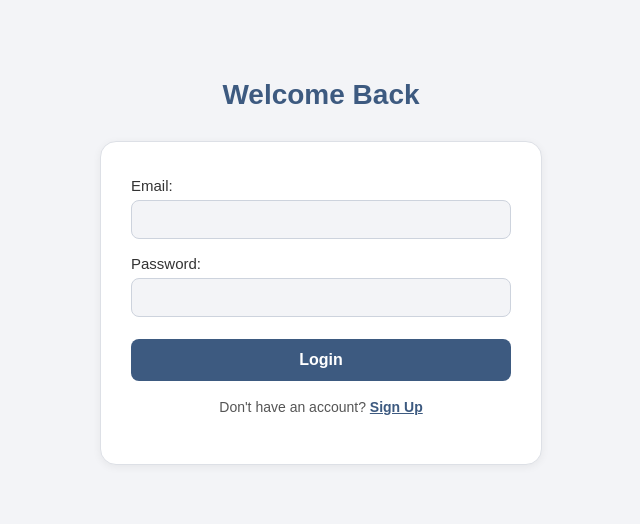
After one commit to nish-coder04/AI--interview--coach, a Flask app: page /login in a window 1280 px wide. The commit adds this page. Shown: the top 524 px of the page, without its empty margins (319-959 px from the left). Run offline with Flask 3, Linux system fonts and the light colour scheme.

Commit message:
Day 39 - Added signup, login, logout with password hashing and route protection

```diff
--- a/app.py
+++ b/app.py
@@ -9,6 +9,8 @@ from anthropic import Anthropic
 from google import genai
 from google.genai import types
 from dotenv import load_dotenv
+from werkzeug.security import generate_password_hash, check_password_hash
+from functools import wraps
 
 load_dotenv(override=True)
 client = Anthropic(api_key=os.getenv("ANTHROPIC_API_KEY"))
@@ -54,6 +56,13 @@ def init_db():
         date TEXT
     )
 """)
+    cursor.execute("""
+    CREATE TABLE IF NOT EXISTS users (
+        id INTEGER PRIMARY KEY AUTOINCREMENT,
+        email TEXT UNIQUE NOT NULL,
+        password_hash TEXT NOT NULL
+    )
+""")
     conn.commit()
     conn.close()
 
@@ -61,12 +70,23 @@ def init_db():
 init_db()
 
 
+def login_required(f):
+    @wraps(f)
+    def decorated_function(*args, **kwargs):
+        if "user_id" not in session:
+            return redirect("/login")
+        return f(*args, **kwargs)
+    return decorated_function
+
+
 @app.route("/")
+@login_required
 def home():
     return render_template("index.html")
 
 
 @app.route("/interview")
+@login_required
 def interview():
     questions = session.get("questions")
     current_index = session.get("current_index")
@@ -92,6 +112,7 @@ def interview():
 
 
 @app.route("/next", methods=["GET", "POST"])
+@login_required
 def next_question():
     if request.method == "POST":
         answer = request.form.get("answer", "")
@@ -139,6 +160,7 @@ def next_question():
 
 
 @app.route("/previous")
+@login_required
 def previous_question():
     if session["current_index"] > 0:
         session["current_index"] -= 1
@@ -146,6 +168,7 @@ def previous_question():
 
 
 @app.route("/timeup")
+@login_required
 def timeup():
     questions = session.get("questions")
     answers = session.get("answers")
@@ -166,16 +189,19 @@ def timeup():
 
 
 @app.route("/company")
+@login_required
 def company():
     return render_template("company.html")
 
 
 @app.route("/select/<company>")
+@login_required
 def select_company(company):
     return render_template("role.html", company=company)
 
 
 @app.route("/start", methods=["POST"])
+@login_required
 def start():
     company = request.form["company"]
     role = request.form["role"]
@@ -226,6 +252,7 @@ def generate_overall_feedback(questions, answers):
 
 
 @app.route("/begin", methods=["POST"])
+@login_required
 def begin():
     company = request.form["company"]
     role = request.form["role"]
@@ -259,11 +286,66 @@ def begin():
 
 
 @app.route("/profile")
+@login_required
 def profile():
     return redirect("/")
 
 
+@app.route("/signup", methods=["GET", "POST"])
+def signup():
+    if request.method == "POST":
+        email = request.form["email"]
+        password = request.form["password"]
+        password_hash = generate_password_hash(password)
+
+        conn = sqlite3.connect("database.db")
+        cursor = conn.cursor()
+        try:
+            cursor.execute(
+                "INSERT INTO users (email, password_hash) VALUES (?, ?)",
+                (email, password_hash),
+            )
+            conn.commit()
+        except sqlite3.IntegrityError:
+            conn.close()
+            return render_template("signup.html", error="Email already registered!")
+        conn.close()
+
+        return redirect("/login")
+
+    return render_template("signup.html", error=None)
+
+
+@app.route("/login", methods=["GET", "POST"])
+def login():
+    if request.method == "POST":
+        email = request.form["email"]
+        password = request.form["password"]
+
+        conn = sqlite3.connect("database.db")
+        cursor = conn.cursor()
+        cursor.execute("SELECT id, password_hash FROM users WHERE email = ?", (email,))
+        user = cursor.fetchone()
+        conn.close()
+
+        if user and check_password_hash(user[1], password):
+            session["user_id"] = user[0]
+            session["user_email"] = email
+            return redirect("/")
+        else:
+            return render_template("login.html", error="Invalid email or password!")
+
+    return render_template("login.html", error=None)
+
+
+@app.route("/logout")
+def logout():
+    session.clear()
+    return redirect("/login")
+
+
 @app.route("/feedback")
+@login_required
 def feedback():
     conn = sqlite3.connect("database.db")
     cursor = conn.cursor()
@@ -274,6 +356,7 @@ def feedback():
 
 
 @app.route("/feedback/give", methods=["GET", "POST"])
+@login_required
 def give_feedback():
     if request.method == "POST":
         rating = request.form["rating"]
@@ -292,6 +375,7 @@ def give_feedback():
 
 
 @app.route("/save", methods=["POST"])
+@login_required
 def save_profile():
     name = request.form["name"]
     degree = request.form["degree"]
@@ -315,6 +399,7 @@ def save_profile():
 
 
 @app.route("/history")
+@login_required
 def history():
     conn = sqlite3.connect("database.db")
     cursor = conn.cursor()
@@ -328,6 +413,7 @@ def history():
 
 
 @app.route("/history/<interview_id>")
+@login_required
 def history_detail(interview_id):
     conn = sqlite3.connect("database.db")
     cursor = conn.cursor()
@@ -355,6 +441,7 @@ def history_detail(interview_id):
 
 
 @app.route("/progress")
+@login_required
 def progress():
     conn = sqlite3.connect("database.db")
     cursor = conn.cursor()
--- a/templates/index.html
+++ b/templates/index.html
@@ -190,7 +190,7 @@
         <a href="/progress">📊 Progress</a>
         <a href="/history">🕐 History</a>
         <a href="/feedback">💬 Feedback</a>
+        <a href="/logout">🚪 Logout</a>
     </div>
 </body>
-
 </html>
--- /dev/null
+++ b/templates/login.html
@@ -0,0 +1,123 @@
+<!DOCTYPE html>
+<html lang="en">
+
+<head>
+    <meta charset="UTF-8">
+    <meta name="viewport" content="width=device-width, initial-scale=1.0">
+    <title>Login</title>
+    <style>
+        body {
+            background-color: #f3f4f7;
+            text-align: center;
+            font-family: Arial;
+            color: #333333;
+            margin: 0;
+            padding: 60px 20px;
+        }
+
+        h1 {
+            color: #3d5a80;
+            font-size: 28px;
+            margin-bottom: 30px;
+        }
+
+        .auth-card {
+            max-width: 380px;
+            margin: 0 auto;
+            background-color: #ffffff;
+            border: 1px solid #dde0e6;
+            border-radius: 16px;
+            padding: 35px 30px;
+            box-shadow: 0 2px 8px rgba(0, 0, 0, 0.06);
+        }
+
+        form {
+            text-align: left;
+        }
+
+        label {
+            display: block;
+            color: #333333;
+            font-size: 15px;
+            margin-bottom: 6px;
+            margin-top: 16px;
+        }
+
+        label:first-child {
+            margin-top: 0;
+        }
+
+        input[type="email"],
+        input[type="password"] {
+            width: 100%;
+            padding: 10px 12px;
+            box-sizing: border-box;
+            background-color: #f3f4f7;
+            border: 1px solid #cdd3dd;
+            color: #333333;
+            border-radius: 8px;
+            font-size: 15px;
+        }
+
+        input:focus {
+            outline: none;
+            border-color: #3d5a80;
+        }
+
+        button[type="submit"] {
+            width: 100%;
+            background-color: #3d5a80;
+            color: #ffffff;
+            border: none;
+            padding: 12px 24px;
+            border-radius: 8px;
+            font-weight: bold;
+            font-size: 16px;
+            cursor: pointer;
+            margin-top: 22px;
+        }
+
+        .error-msg {
+            color: #b91c1c;
+            background: #fdeeea;
+            padding: 10px;
+            border-radius: 8px;
+            font-size: 14px;
+            margin-bottom: 15px;
+        }
+
+        .switch-link {
+            text-align: center;
+            margin-top: 18px;
+            font-size: 14px;
+            color: #555;
+        }
+
+        .switch-link a {
+            color: #3d5a80;
+            font-weight: bold;
+        }
+    </style>
+</head>
+
+<body>
+    <h1>Welcome Back</h1>
+
+    <div class="auth-card">
+        {% if error %}
+        <div class="error-msg">{{ error }}</div>
+        {% endif %}
+        <form action="/login" method="POST">
+            <label>Email:</label>
+            <input type="email" name="email" required>
+
+            <label>Password:</label>
+            <input type="password" name="password" required>
+
+            <button type="submit">Login</button>
+        </form>
+        <p class="switch-link">Don't have an account? <a href="/signup">Sign Up</a></p>
+    </div>
+</body>
+
+</html>
```
Also changed, not shown: templates/signup.html (added, +123 -0 lines).
